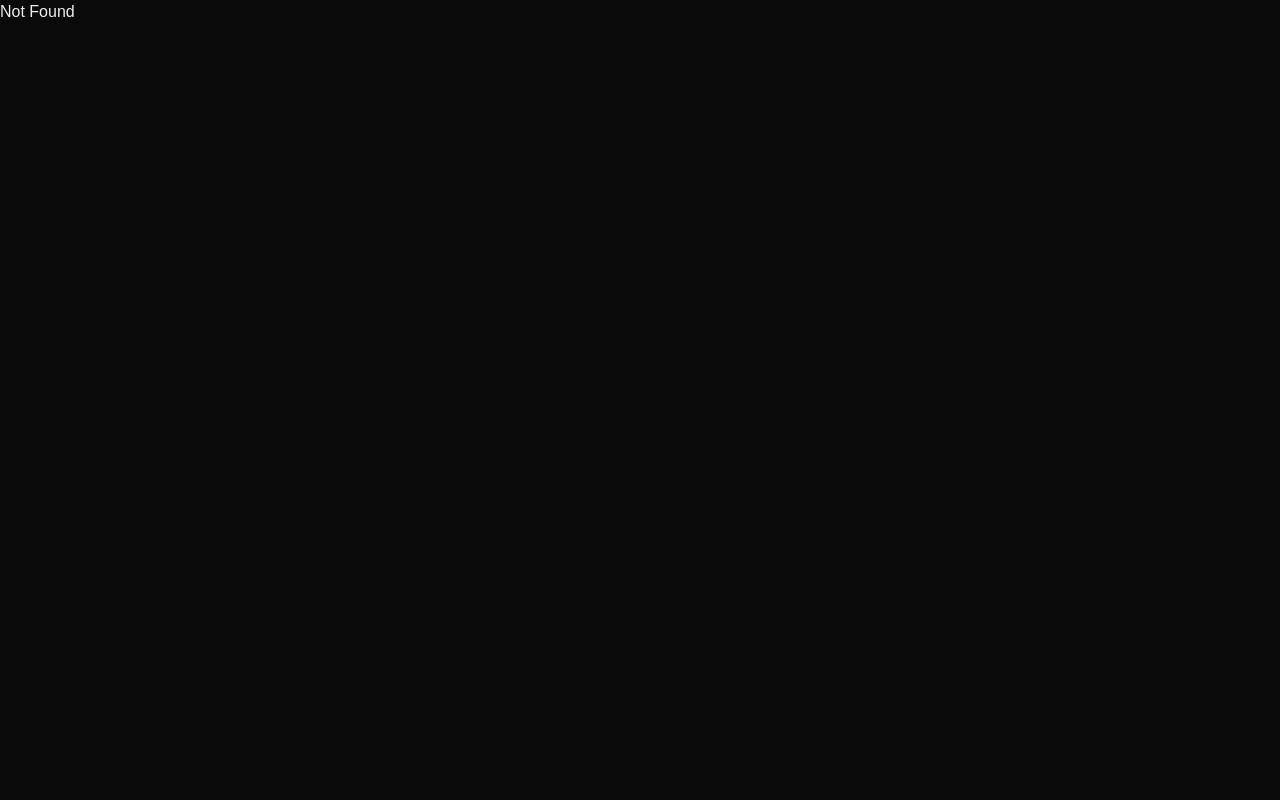
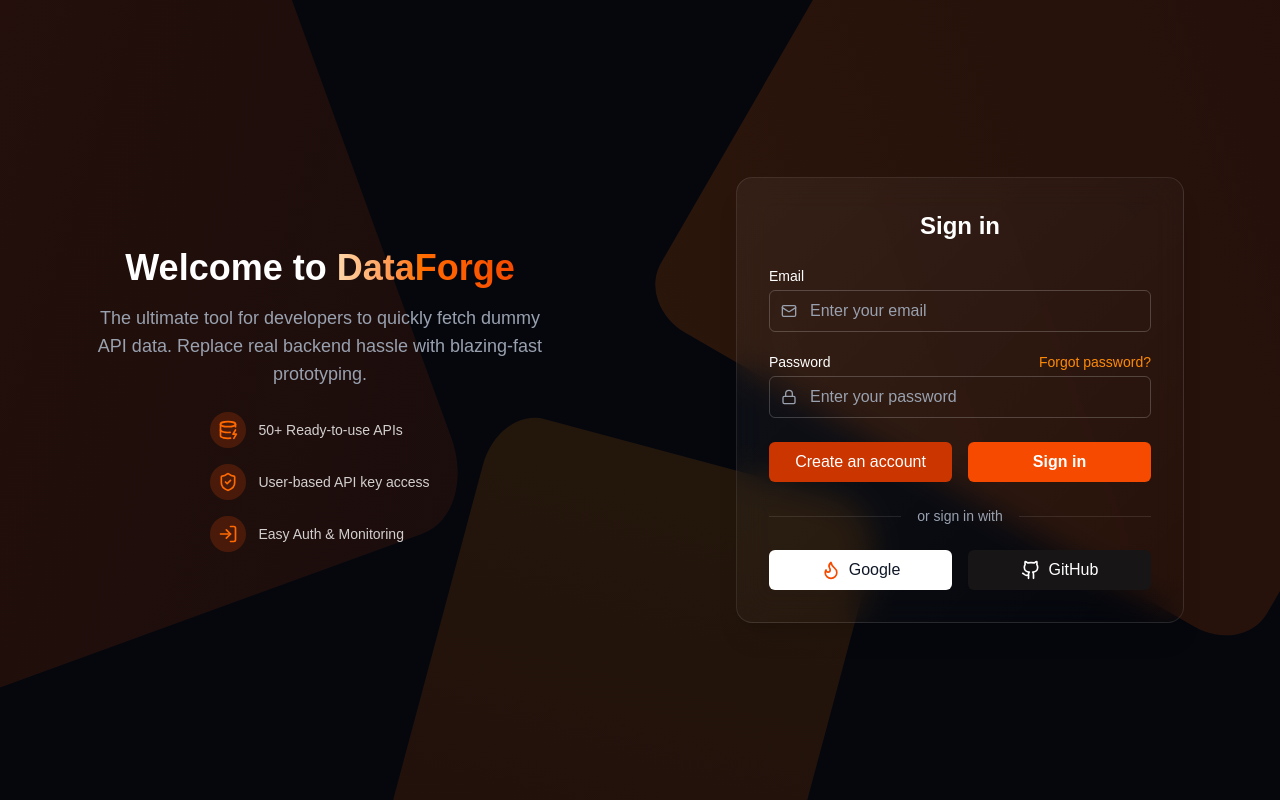
Before and after one commit to jobairalsarkar1/mock-api, a Next.js app: page /sign-in in a window 1280 px wide. Before the commit this address had no page. Built offline with nearby package versions, Linux system fonts and the light colour scheme.

Commit message:
Sign In Page.

```diff
--- a/app/(auth)/SignIn.tsx
+++ /dev/null
@@ -1,11 +0,0 @@
-import React from "react";
-
-const SignIn = () => {
-  return (
-    <div>
-      <h1>Sign In</h1>
-    </div>
-  );
-};
-
-export default SignIn;
--- a/app/(auth)/layout.tsx
+++ b/app/(auth)/layout.tsx
@@ -5,10 +5,5 @@
 }: {
   children: React.ReactNode;
 }) {
-  return (
-    <section>
-      <p className="text-5xl text-center">Auth Layout</p>
-      {children}
-    </section>
-  );
+  return <section>{children}</section>;
 }
--- /dev/null
+++ b/app/(auth)/sign-in/page.tsx
@@ -0,0 +1,150 @@
+"use client";
+
+import React from "react";
+import {
+  Github,
+  Mail,
+  Lock,
+  LogIn,
+  Flame,
+  ShieldCheck,
+  DatabaseZap,
+} from "lucide-react";
+
+const Page = () => {
+  return (
+    <div className="min-h-screen w-full flex flex-col md:flex-row bg-[#05070d] text-white relative overflow-hidden">
+      {/* Background Shapes */}
+      <div className="absolute inset-0 z-0 overflow-hidden">
+        <div className="absolute w-[600px] h-[800px] bg-gradient-to-br from-orange-700/30 to-orange-900/30 rounded-[10%] -top-40 -left-60 rotate-[-20deg] opacity-60"></div>
+        <div className="absolute w-[700px] h-[600px] bg-gradient-to-tr from-orange-500/30 to-orange-700/30 rounded-[8%] -top-20 -right-40 rotate-[30deg] opacity-50"></div>
+        <div className="absolute w-[400px] h-[500px] bg-gradient-to-b from-orange-400/30 to-orange-600/30 rounded-[12%] bottom-[-150px] left-1/3 rotate-[15deg] opacity-40"></div>
+      </div>
+
+      {/* Left Company Info Section (Visible on md+) */}
+      <div className="hidden md:flex flex-col justify-center items-center px-16 w-1/2 z-10 space-y-6 text-center">
+        <h2 className="text-3xl md:text-4xl font-bold mb-4">
+          Welcome to{" "}
+          <span className="bg-gradient-to-r from-orange-200 via-orange-500 to-orange-600 bg-clip-text text-transparent">
+            DataForge
+          </span>
+        </h2>
+        <p className="text-lg text-center text-gray-400 max-w-md mx-auto md:mx-0">
+          The ultimate tool for developers to quickly fetch dummy API data.
+          Replace real backend hassle with blazing-fast prototyping.
+        </p>
+        <div className="flex flex-col gap-4 max-w-md mx-auto md:mx-0">
+          <Feature icon={DatabaseZap} text="50+ Ready-to-use APIs" />
+          <Feature icon={ShieldCheck} text="User-based API key access" />
+          <Feature icon={LogIn} text="Easy Auth & Monitoring" />
+        </div>
+      </div>
+
+      {/* Right Sign-in Form */}
+      <div className="flex flex-1 justify-center items-center z-10 px-4 py-12">
+        <div className="w-full max-w-md rounded-2xl border border-white/10 bg-gradient-to-br from-white/5 to-white/0 backdrop-blur-lg p-8 shadow-xl">
+          <h2 className="text-2xl font-bold mb-6 text-white text-center">
+            Sign in
+          </h2>
+
+          <form className="space-y-5">
+            {/* Email */}
+            <div>
+              <label htmlFor="email" className="block text-sm font-medium mb-1">
+                Email
+              </label>
+              <div className="relative">
+                <Mail className="absolute left-3 top-1/2 transform -translate-y-1/2 w-4 h-4 text-gray-400" />
+                <input
+                  type="email"
+                  id="email"
+                  placeholder="Enter your email"
+                  className="w-full pl-10 pr-4 py-2 rounded-md bg-transparent border border-white/20 focus:outline-none focus:ring-1 focus:ring-orange-500 text-white placeholder:text-gray-400"
+                />
+              </div>
+            </div>
+
+            {/* Password */}
+            <div>
+              <div className="flex justify-between items-center mb-1">
+                <label htmlFor="password" className="text-sm font-medium">
+                  Password
+                </label>
+                <a href="#" className="text-sm text-orange-400 hover:underline">
+                  Forgot password?
+                </a>
+              </div>
+              <div className="relative">
+                <Lock className="absolute left-3 top-1/2 transform -translate-y-1/2 w-4 h-4 text-gray-400" />
+                <input
+                  type="password"
+                  id="password"
+                  placeholder="Enter your password"
+                  className="w-full pl-10 pr-4 py-2 rounded-md bg-transparent border border-white/20 focus:outline-none focus:ring-1 focus:ring-orange-500 text-white placeholder:text-gray-400"
+                />
+              </div>
+            </div>
+
+            {/* Buttons */}
+            <div className="flex justify-between mt-6 space-x-4">
+              <button
+                type="button"
+                className="flex-1 bg-orange-700 hover:bg-orange-600 text-white py-2 rounded-md transition duration-200"
+              >
+                Create an account
+              </button>
+              <button
+                type="submit"
+                className="flex-1 bg-orange-600 hover:bg-orange-500 text-white font-semibold py-2 rounded-md transition duration-200"
+              >
+                Sign in
+              </button>
+            </div>
+
+            {/* Divider */}
+            <div className="flex items-center gap-4 my-6">
+              <div className="flex-1 h-px bg-white/10" />
+              <span className="text-sm text-gray-400">or sign in with</span>
+              <div className="flex-1 h-px bg-white/10" />
+            </div>
+
+            {/* Social Buttons */}
+            <div className="flex flex-col sm:flex-row gap-4">
+              <button
+                type="button"
+                className="flex-1 flex items-center justify-center gap-2 bg-white hover:bg-gray-100 text-gray-900 py-2 rounded-md transition duration-200"
+              >
+                <Flame className="w-5 h-5 text-orange-600" />
+                Google
+              </button>
+              <button
+                type="button"
+                className="flex-1 flex items-center justify-center gap-2 bg-[#171515] hover:bg-black text-white py-2 rounded-md transition duration-200"
+              >
+                <Github className="w-5 h-5" />
+                GitHub
+              </button>
+            </div>
+          </form>
+        </div>
+      </div>
+    </div>
+  );
+};
+
+const Feature = ({
+  icon: Icon,
+  text,
+}: {
+  icon: React.ElementType;
+  text: string;
+}) => (
+  <div className="flex items-center gap-3 text-white/80">
+    <div className="bg-orange-600/20 p-2 rounded-full">
+      <Icon className="w-5 h-5 text-orange-500" />
+    </div>
+    <p className="text-sm">{text}</p>
+  </div>
+);
+
+export default Page;
```
